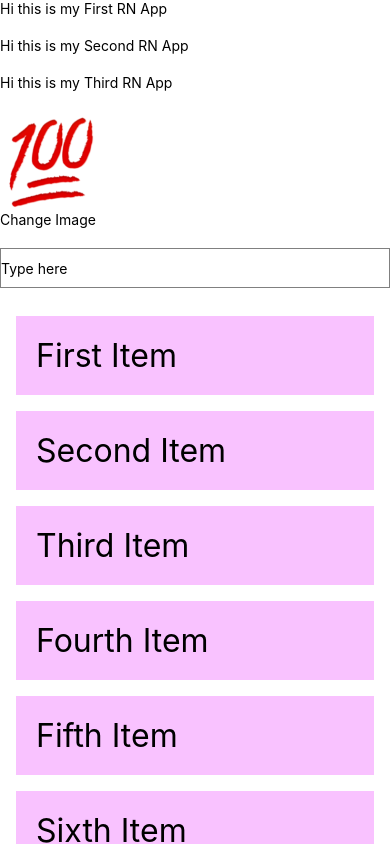
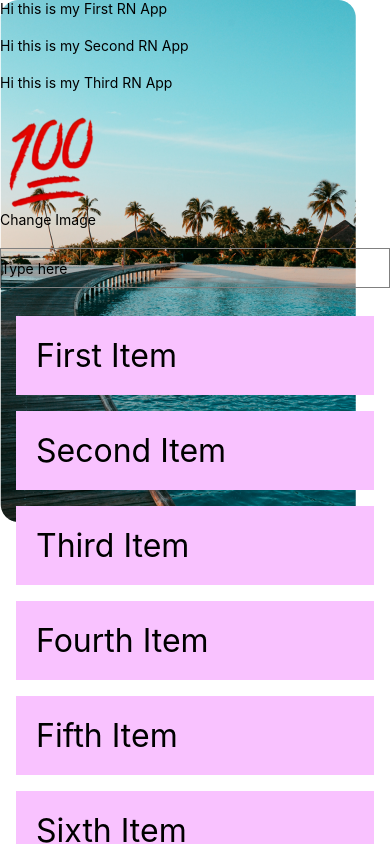
Before and after one commit to rishopbabu/Basics, a React Native app: screen / in a window 390 px wide. Built offline with nearby package versions, Linux system fonts and the light colour scheme.

Commit message:
image background

```diff
--- a/App.tsx
+++ b/App.tsx
@@ -9,7 +9,7 @@ import React, {useState} from 'react';
 import { SafeAreaView, ScrollView, Text,
   Image, View, TextInput, TouchableOpacity,
   useWindowDimensions, TouchableHighlight,
-  FlatList, StatusBar, StyleSheet } from 'react-native';
+  FlatList, StatusBar, StyleSheet, ImageBackground } from 'react-native';
 
 type AppProps = {
   name: String;
@@ -119,6 +119,10 @@ const ImageChanger = () => {
 }
 
 const App = () => {
+
+  // Const image
+  const image = require('./assets/background-image.png')
+
   // A const value
   const name = 'First RN'
 
@@ -140,6 +144,7 @@ const App = () => {
   return(
     <SafeAreaView style={styles.container}>
       <ScrollView>
+      <ImageBackground source={image} resizeMode='cover' style={styles.backgroundImage}>
         <View style={{gap: 20}}>
             <Text style={{gap: 10}}>Hi this is my {name} App</Text>
             <AppName name={'Second RN'}/>
@@ -154,7 +159,9 @@ const App = () => {
             >
             </FlatList>
 
+
            </View>
+        </ImageBackground>
 
       </ScrollView>
 
@@ -177,6 +184,10 @@ const styles = StyleSheet.create({
   title: {
     fontSize: 32,
   },
+  backgroundImage: {
+    flex: 1,
+    justifyContent: 'center',
+  },
 });
 
 export default App;
```
Lines whose indentation alone changed are shown as unchanged.
